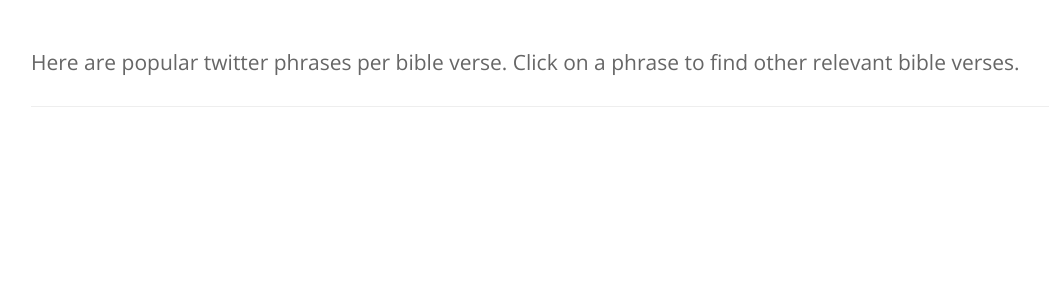
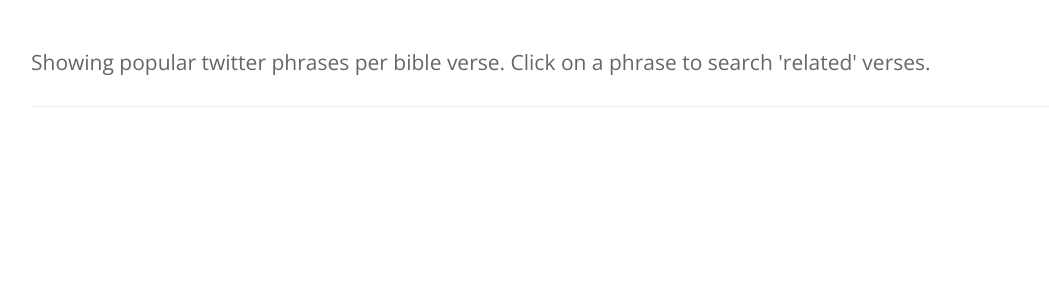
Before and after one commit to telvis07/habakkuk, a Django app: template web/templates/topics.html in a window 1280 px wide. Shown: the part 52-352 px from the top of the page, without its empty margins (39-1088 px from the left). Run offline with Django 3.2, Linux system fonts and the light colour scheme; the template is opened without the code that fills it, so the values that code supplies are empty; parts of the project's set-up code (start-up, migrations or seed data) failed here and were passed over; some libraries are stand-ins or nearby versions.

Commit message:
more layout fixes

```diff
--- a/web/static/topics/partials/topics-content.html
+++ b/web/static/topics/partials/topics-content.html
@@ -33,7 +33,7 @@
                 </div>
             </div>
         </div>
-        <div class="col-xs-6 col-md-6">
+        <div class="col-xs-12 col-md-6">
             <div class="panel panel-primary"  ng-repeat="topic in result_columns[1]">
                 <div class="panel-heading">{{ topic.bibleverse }}</div>
                 <div class="list-group"  ng-repeat="phrase in result_columns[1][$index].phrases">
--- a/web/templates/topics.html
+++ b/web/templates/topics.html
@@ -23,8 +23,7 @@
 
 
 {% block help %}
-
-        Here are popular twitter phrases per bible verse. Click on a phrase to find other relevant bible verses.
+        Showing popular twitter phrases per bible verse. Click on a phrase to search 'related' verses.
 {% endblock help %}
 
 
```
